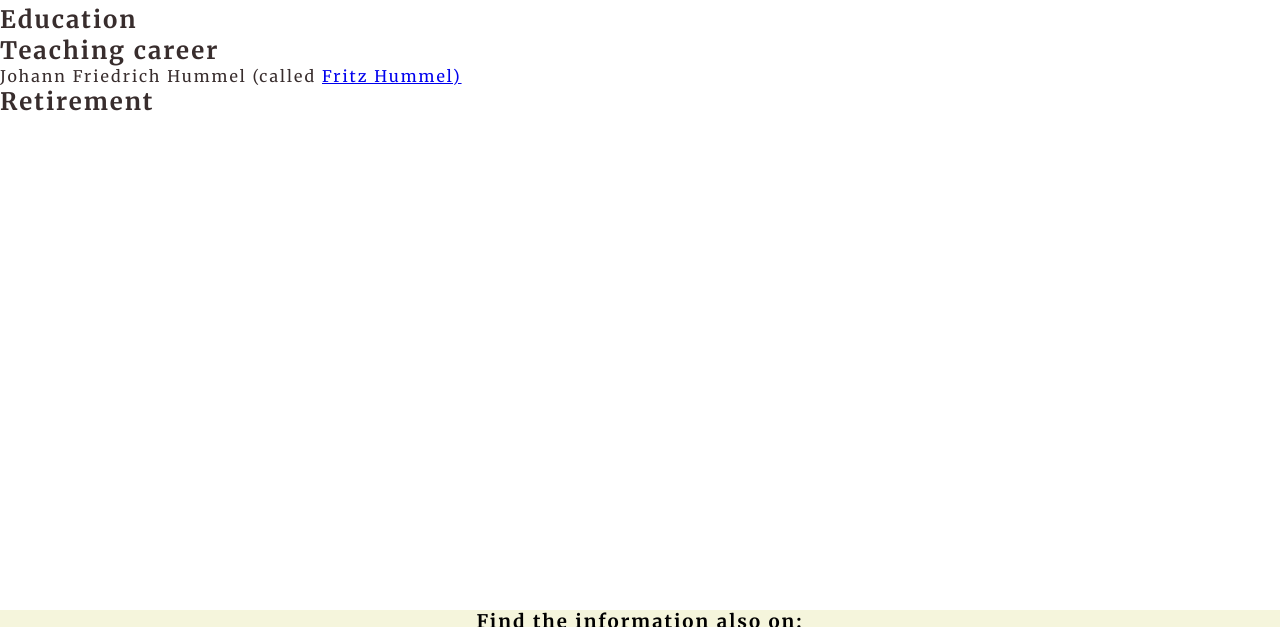
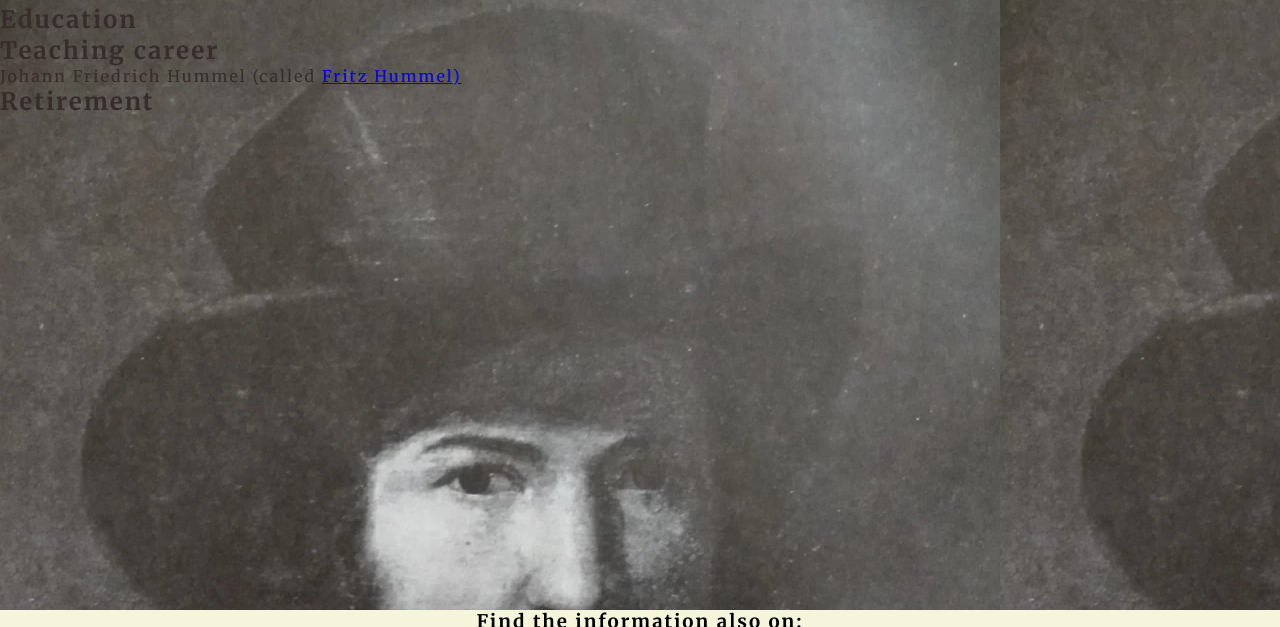
Before and after one commit to RenaSchott/Project1-J.E.Hummel, a plain HTML site: page biography.html in a window 1280 px wide. Shown: the part 127-754 px from the top of the page. Drawn offline with Linux system fonts and the light colour scheme.

Commit message:
Expanded the logo alt-tag and added self portrait as background image to biography.html

```diff
--- a/assets/css/style.css
+++ b/assets/css/style.css
@@ -96,6 +96,14 @@ footer > h3 {
 }
 
 
+/* biography */
+#biography-jeh {
+    background-image: url(../../assets/images/selfportrait.webp);
+    height: 637px;
+    position: relative;
+}
+
+
 
 
 /* Johann Friedrich Hummel page */
```
Also changed, not shown: exhibitions.html (+1 -1 lines), assets/images/selfportrait.webp (added).
